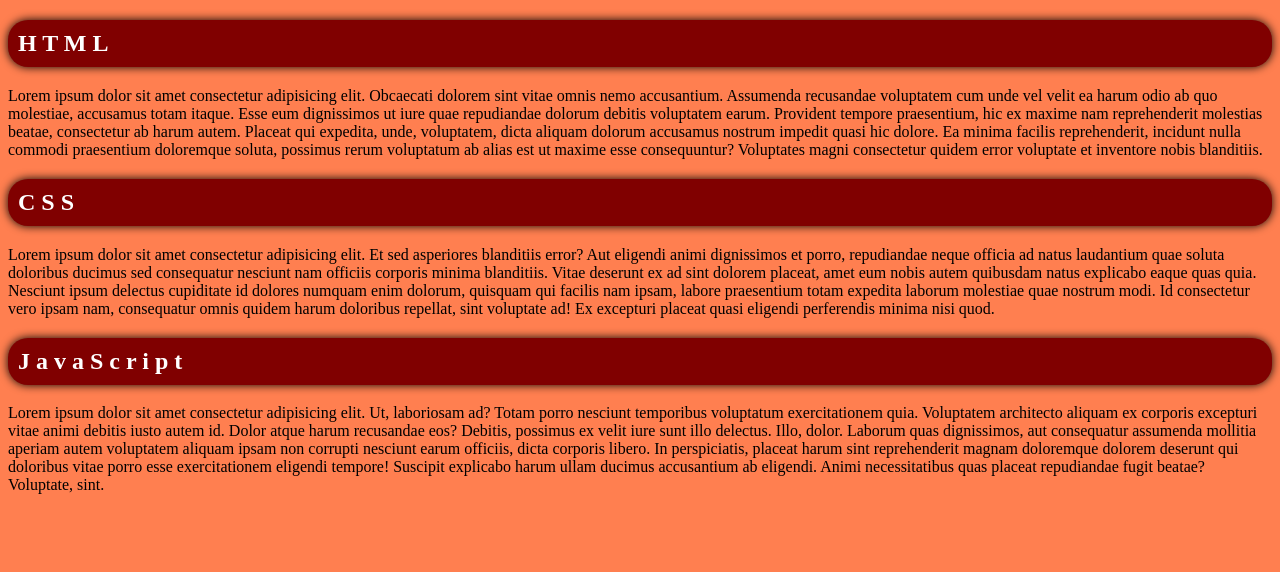
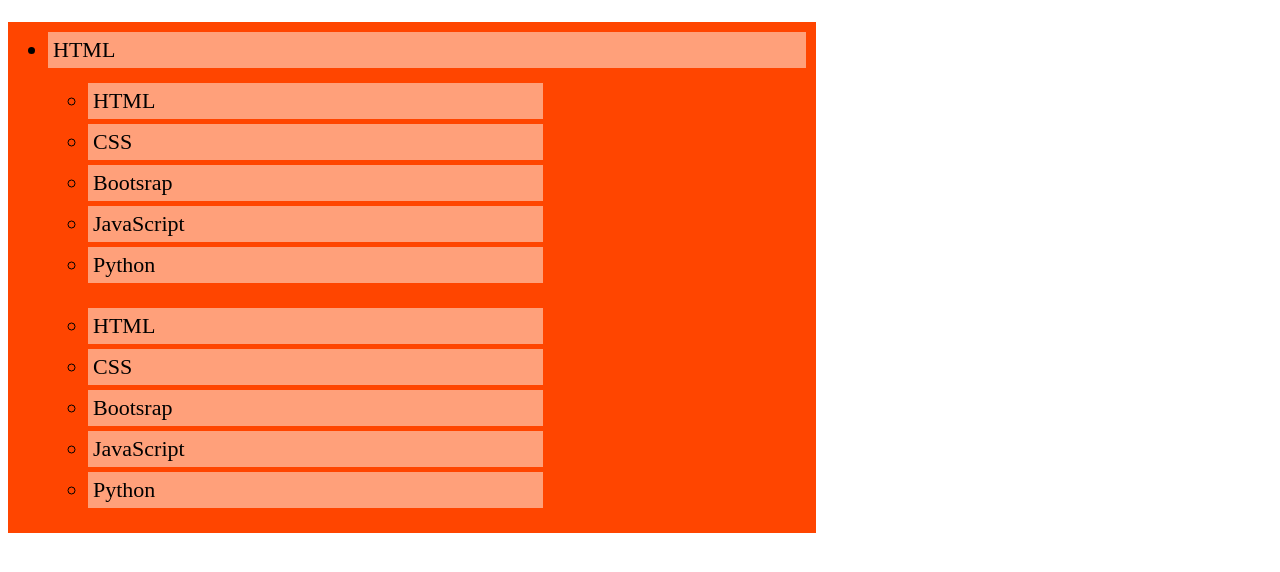
Before and after one commit to wyattwitt/CSS-Basics2, a plain HTML site: page index.html in a window 1280 px wide. Drawn offline with Linux system fonts and the light colour scheme.

Commit message:
Add files via upload

```diff
--- a/index.html
+++ b/index.html
@@ -2,18 +2,28 @@
 <html lang="en">
 <head>
     <meta charset="UTF-8">
-    <meta http-equiv="X-UA-Compatible" content="IE=edge">
-    <meta name="viewport" content="width=device-width, initial-scale=1.0">
-    <link rel="stylesheet" href="style.css">
-    <title>CSS Basics</title>
-</head>
-<body>
-  <h2>H T M L</h2>
-  <p>Lorem ipsum dolor sit amet consectetur adipisicing elit. Obcaecati dolorem sint vitae omnis nemo accusantium. Assumenda recusandae voluptatem cum unde vel velit ea harum odio ab quo molestiae, accusamus totam itaque. Esse eum dignissimos ut iure quae repudiandae dolorum debitis voluptatem earum. Provident tempore praesentium, hic ex maxime nam reprehenderit molestias beatae, consectetur ab harum autem. Placeat qui expedita, unde, voluptatem, dicta aliquam dolorum accusamus nostrum impedit quasi hic dolore. Ea minima facilis reprehenderit, incidunt nulla commodi praesentium doloremque soluta, possimus rerum voluptatum ab alias est ut maxime esse consequuntur? Voluptates magni consectetur quidem error voluptate et inventore nobis blanditiis.</p>
-  <h2>C S S</h2>
-  <p>Lorem ipsum dolor sit amet consectetur adipisicing elit. Et sed asperiores blanditiis error? Aut eligendi animi dignissimos et porro, repudiandae neque officia ad natus laudantium quae soluta doloribus ducimus sed consequatur nesciunt nam officiis corporis minima blanditiis. Vitae deserunt ex ad sint dolorem placeat, amet eum nobis autem quibusdam natus explicabo eaque quas quia. Nesciunt ipsum delectus cupiditate id dolores numquam enim dolorum, quisquam qui facilis nam ipsam, labore praesentium totam expedita laborum molestiae quae nostrum modi. Id consectetur vero ipsam nam, consequatur omnis quidem harum doloribus repellat, sint voluptate ad! Ex excepturi placeat quasi eligendi perferendis minima nisi quod.</p>
-  <h2>J a v a S c r i p t</h2>
-  <p>Lorem ipsum dolor sit amet consectetur adipisicing elit. Ut, laboriosam ad? Totam porro nesciunt temporibus voluptatum exercitationem quia. Voluptatem architecto aliquam ex corporis excepturi vitae animi debitis iusto autem id. Dolor atque harum recusandae eos? Debitis, possimus ex velit iure sunt illo delectus. Illo, dolor. Laborum quas dignissimos, aut consequatur assumenda mollitia aperiam autem voluptatem aliquam ipsam non corrupti nesciunt earum officiis, dicta corporis libero. In perspiciatis, placeat harum sint reprehenderit magnam doloremque dolorem deserunt qui doloribus vitae porro esse exercitationem eligendi tempore! Suscipit explicabo harum ullam ducimus accusantium ab eligendi. Animi necessitatibus quas placeat repudiandae fugit beatae? Voluptate, sint.</p>
+    <meta name="viewport" content="width=device-width,initial-scale=1.0">
+    <link rel="stylesheet"href="style.css">
+    <title>Unordered Lists</title>
+    </head>
+    <body>
+<ul>
+    <li>HTML</li>
+<ul>
+    <li>HTML</li>
+    <li>CSS</li>
+    <li>Bootsrap</li>
+    <li>JavaScript</li>
+    <li>Python</li>
+</ul>
+
+<ul>
+    <li>HTML</li>
+    <li>CSS</li>
+    <li>Bootsrap</li>
+    <li>JavaScript</li>
+    <li>Python</li>
+</ul>
 
 </body>
 </html>
--- a/style.css
+++ b/style.css
@@ -1,11 +1,15 @@
-body {
-    background-color: coral;
+ul {
+   font-family: Verdana,;
+   font-size: 22px;
+   background-color: orangered;
+   padding-top: 10px;
+   padding-bottom: 10px;
+   padding-right: 10px;
+   width: 60%;
 }
-
-h2 {
-    background-color: maroon;
-    color: white;
-    padding: 10px;
-    border-radius: 20px;
-    box-shadow: 0 0 10px black;
+li {
+    background-color:
+    lightsalmon;
+    margin-bottom: 5px;
+    padding: 5px;
 }
```
